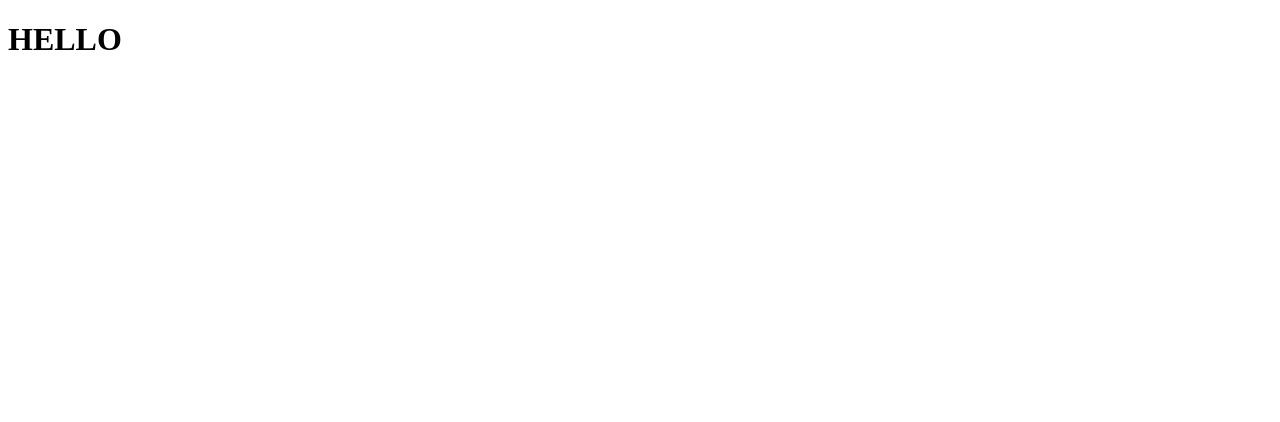
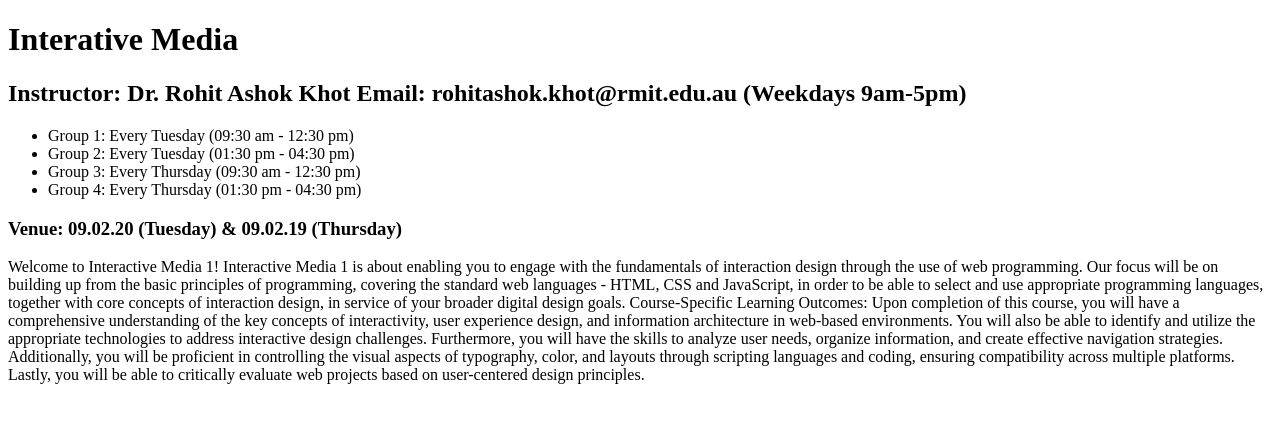
Before and after one commit to JennyVan0412/JennyVan0412.github.io, a plain HTML site: page index.html in a window 1280 px wide. Drawn offline with Linux system fonts and the light colour scheme.

Commit message:
created interactive media

```diff
--- a/index.html
+++ b/index.html
@@ -3,10 +3,23 @@
 <head>
     <meta charset="UTF-8">
     <meta name="viewport" content="width=device-width, initial-scale=1.0">
-    <title>Document</title>
+    <title>Document 1</title>
 </head>
 <body>
-    <h1>
-    HELLO </h1>
+    <h1> Interative Media </h1>
+    <h2> Instructor: Dr. Rohit Ashok Khot
+        Email: rohitashok.khot@rmit.edu.au (Weekdays 9am-5pm) </h2>
+        <ul>
+            <li>Group 1: Every Tuesday (09:30 am - 12:30 pm)</li>
+            <li>Group 2: Every Tuesday (01:30 pm - 04:30 pm)</li>
+            <li>Group 3: Every Thursday (09:30 am - 12:30 pm)</li>
+            <li>Group 4: Every Thursday (01:30 pm - 04:30 pm)</li>
+        </ul>
+        <h3> Venue: 09.02.20 (Tuesday) & 09.02.19 (Thursday) </h3>
+        <p>Welcome to Interactive Media 1!
+
+            Interactive Media 1 is about enabling you to engage with the fundamentals of interaction design through the use of web programming. Our focus will be on building up from the basic principles of programming, covering the standard web languages - HTML, CSS and JavaScript, in order to be able to select and use appropriate programming languages, together with core concepts of interaction design, in service of your broader digital design goals.
+            Course-Specific Learning Outcomes:
+            Upon completion of this course, you will have a comprehensive understanding of the key concepts of interactivity, user experience design, and information architecture in web-based environments. You will also be able to identify and utilize the appropriate technologies to address interactive design challenges. Furthermore, you will have the skills to analyze user needs, organize information, and create effective navigation strategies. Additionally, you will be proficient in controlling the visual aspects of typography, color, and layouts through scripting languages and coding, ensuring compatibility across multiple platforms. Lastly, you will be able to critically evaluate web projects based on user-centered design principles.</p>
 </body>
 </html>
```
